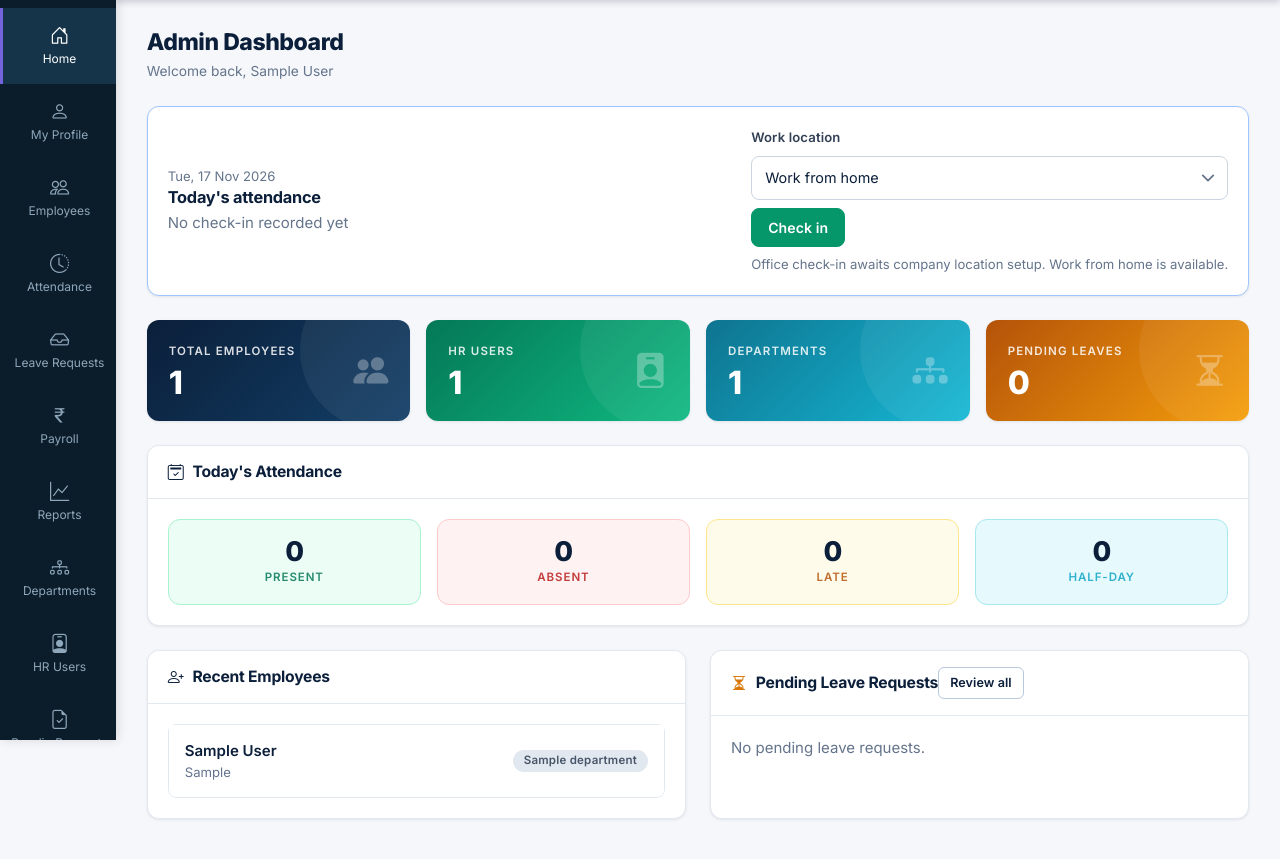
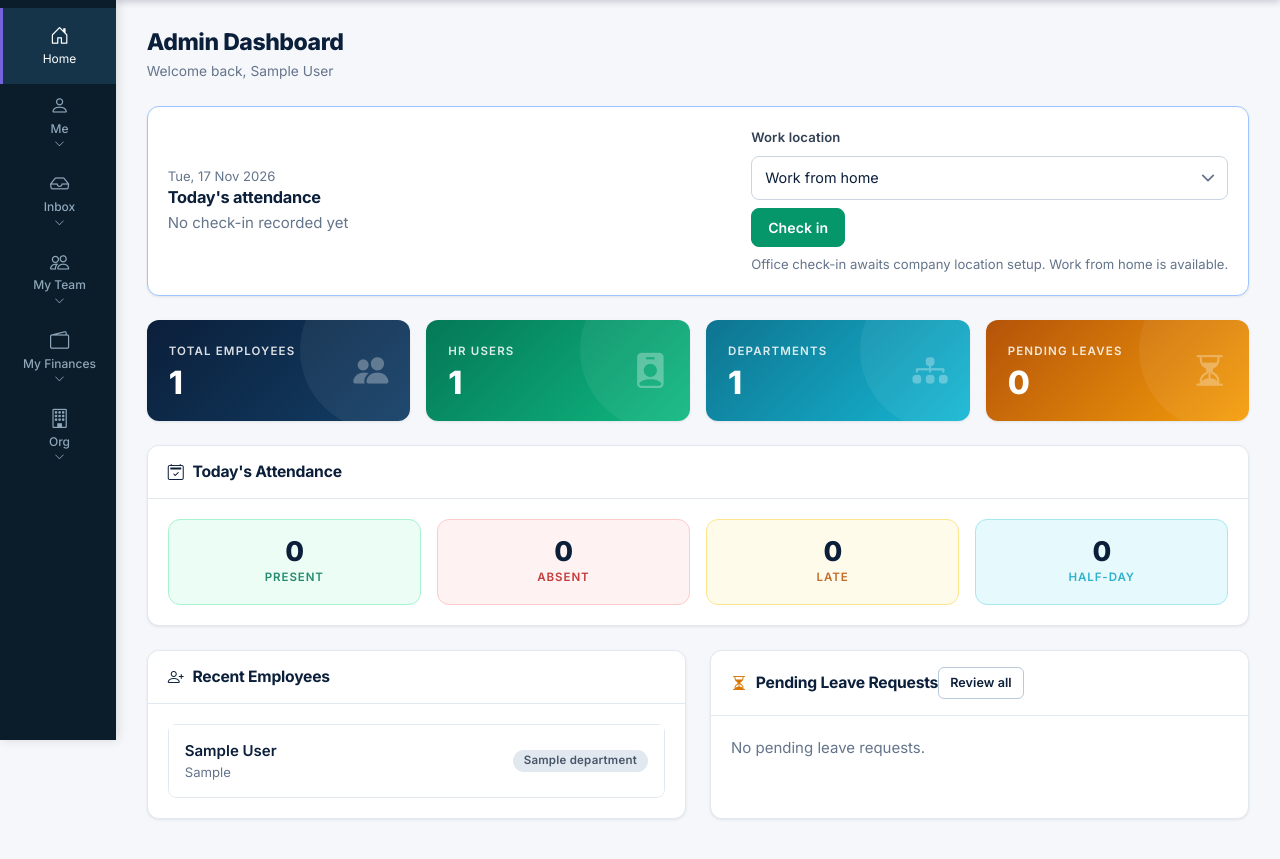
Before and after one commit to neethusanto/HRM_MANAGEMENT, a Django app: page /dashboard/admin/ in a window 1280 px wide. Shown: the part 60-919 px from the top of the page. Run offline with Django 5.2, Linux system fonts and the light colour scheme; a user stored in the database is signed in; tables that the repository leaves empty hold one stand-in row (values such as "Sample post").

Commit message:
Group sidebar navigation into expandable submenus

```diff
--- a/static/css/theme.css
+++ b/static/css/theme.css
@@ -739,6 +739,7 @@ html, body {
 .sidebar-brand:hover { color: #fff; }
 .sidebar-brand-mark { color: #fff; font-size: 1.1rem; }
 .sidebar-nav { display: flex; flex-direction: column; padding: 8px 0 16px; }
+.sidebar-group { width: 100%; }
 .sidebar-link {
     min-height: 76px;
     padding: 12px 7px;
@@ -755,6 +756,21 @@ html, body {
     transition: color .18s ease, background .18s ease;
 }
 .sidebar-link i { font-size: 1.2rem; line-height: 1; }
+.sidebar-group-toggle {
+    width: 100%;
+    background: transparent;
+    border-top: 0;
+    border-right: 0;
+    border-bottom: 0;
+    font-family: inherit;
+    font-size: .75rem;
+    font-weight: 500;
+    line-height: 1.2;
+    text-align: center;
+    cursor: pointer;
+}
+.sidebar-group-toggle .sidebar-chevron { margin-top: -3px; font-size: .65rem !important; transition: transform .18s ease; }
+.sidebar-group-toggle[aria-expanded="true"] .sidebar-chevron { transform: rotate(180deg); }
 .sidebar-link:hover,
 .sidebar-link:focus-visible,
 .sidebar-link.active {
--- a/templates/base.html
+++ b/templates/base.html
@@ -31,7 +31,7 @@
     {% load static %}
     <link rel="stylesheet" href="{% static 'css/style.css' %}">
     <link rel="stylesheet" href="{% static 'css/dashboard.css' %}">
-    <link rel="stylesheet" href="{% static 'css/theme.css' %}?v=20261117-5">
+    <link rel="stylesheet" href="{% static 'css/theme.css' %}?v=20261117-6">
     {% block extra_css %}{% endblock %}
 </head>
 <body class="role-{% if user.is_authenticated %}{{ user.profile.role }}{% else %}guest{% endif %}">
@@ -44,23 +44,60 @@
                 </a>
                 <nav class="sidebar-nav">
                     <a class="sidebar-link" href="{% if user.profile.role == 'admin' %}{% url 'Ems_app:admin_dashboard' %}{% elif user.profile.role == 'hr' %}{% url 'Ems_app:hr_dashboard' %}{% else %}{% url 'Ems_app:employee_dashboard' %}{% endif %}"><i class="bi bi-house-door"></i><span>Home</span></a>
-                    <a class="sidebar-link" href="{% url 'Ems_app:profile' %}"><i class="bi bi-person"></i><span>My Profile</span></a>
-                    {% if user.profile.role == 'employee' %}
-                        <a class="sidebar-link" href="{% url 'Ems_app:employee_attendance' %}"><i class="bi bi-clock-history"></i><span>Attendance</span></a>
-                        <a class="sidebar-link" href="{% url 'Ems_app:employee_attendance_calendar' %}"><i class="bi bi-calendar3"></i><span>Calendar</span></a>
-                        <a class="sidebar-link" href="{% url 'Ems_app:leave_list' %}"><i class="bi bi-inbox"></i><span>My Leave</span></a>
-                        <a class="sidebar-link" href="{% url 'Ems_app:salary_list' %}"><i class="bi bi-currency-rupee"></i><span>My Salary</span></a>
-                    {% else %}
-                        <a class="sidebar-link" href="{% url 'Ems_app:employee_list' %}"><i class="bi bi-people"></i><span>Employees</span></a>
-                        <a class="sidebar-link" href="{% url 'Ems_app:attendance_list' %}"><i class="bi bi-clock-history"></i><span>Attendance</span></a>
-                        <a class="sidebar-link" href="{% url 'Ems_app:leave_list' %}"><i class="bi bi-inbox"></i><span>Leave Requests</span></a>
-                        <a class="sidebar-link" href="{% url 'Ems_app:salary_list' %}"><i class="bi bi-currency-rupee"></i><span>Payroll</span></a>
-                        <a class="sidebar-link" href="{% url 'Ems_app:reports' %}"><i class="bi bi-graph-up"></i><span>Reports</span></a>
-                        {% if user.profile.role == 'admin' %}
-                            <a class="sidebar-link" href="{% url 'Ems_app:department_list' %}"><i class="bi bi-diagram-3"></i><span>Departments</span></a>
-                            <a class="sidebar-link" href="{% url 'Ems_app:hr_list' %}"><i class="bi bi-person-badge"></i><span>HR Users</span></a>
-                        {% endif %}
-                        <a class="sidebar-link" href="{% url 'Ems_app:payslip_request_list' %}"><i class="bi bi-file-earmark-check"></i><span>Payslip Requests</span></a>
+
+                    <section class="sidebar-group">
+                        <button class="sidebar-link sidebar-group-toggle" type="button" aria-expanded="false" aria-controls="navMe">
+                            <i class="bi bi-person"></i><span>Me</span><i class="bi bi-chevron-down sidebar-chevron"></i>
+                        </button>
+                        <div class="sidebar-subnav" id="navMe" hidden>
+                            <a class="sidebar-sublink" href="{% url 'Ems_app:profile' %}"><i class="bi bi-person-vcard"></i><span>My Profile</span></a>
+                            <a class="sidebar-sublink" href="{% url 'Ems_app:employee_attendance' %}"><i class="bi bi-clock-history"></i><span>Attendance Log</span></a>
+                            <a class="sidebar-sublink" href="{% url 'Ems_app:employee_attendance_calendar' %}"><i class="bi bi-calendar3"></i><span>Calendar</span></a>
+                        </div>
+                    </section>
+
+                    <section class="sidebar-group">
+                        <button class="sidebar-link sidebar-group-toggle" type="button" aria-expanded="false" aria-controls="navInbox">
+                            <i class="bi bi-inbox"></i><span>Inbox</span><i class="bi bi-chevron-down sidebar-chevron"></i>
+                        </button>
+                        <div class="sidebar-subnav" id="navInbox" hidden>
+                            <a class="sidebar-sublink" href="{% url 'Ems_app:leave_list' %}"><i class="bi bi-calendar2-check"></i><span>{% if user.profile.role == 'employee' %}My Leave{% else %}Leave Requests{% endif %}</span></a>
+                            {% if user.profile.role != 'employee' %}<a class="sidebar-sublink" href="{% url 'Ems_app:payslip_request_list' %}"><i class="bi bi-file-earmark-check"></i><span>Payslip Requests</span></a>{% endif %}
+                        </div>
+                    </section>
+
+                    {% if user.profile.role != 'employee' %}
+                        <section class="sidebar-group">
+                            <button class="sidebar-link sidebar-group-toggle" type="button" aria-expanded="false" aria-controls="navTeam">
+                                <i class="bi bi-people"></i><span>My Team</span><i class="bi bi-chevron-down sidebar-chevron"></i>
+                            </button>
+                            <div class="sidebar-subnav" id="navTeam" hidden>
+                                <a class="sidebar-sublink" href="{% url 'Ems_app:employee_list' %}"><i class="bi bi-person-lines-fill"></i><span>Employees</span></a>
+                                <a class="sidebar-sublink" href="{% url 'Ems_app:attendance_list' %}"><i class="bi bi-clock-history"></i><span>Team Attendance</span></a>
+                            </div>
+                        </section>
+                    {% endif %}
+
+                    <section class="sidebar-group">
+                        <button class="sidebar-link sidebar-group-toggle" type="button" aria-expanded="false" aria-controls="navFinance">
+                            <i class="bi bi-wallet2"></i><span>My Finances</span><i class="bi bi-chevron-down sidebar-chevron"></i>
+                        </button>
+                        <div class="sidebar-subnav" id="navFinance" hidden>
+                            <a class="sidebar-sublink" href="{% url 'Ems_app:salary_list' %}"><i class="bi bi-currency-rupee"></i><span>{% if user.profile.role == 'employee' %}My Salary{% else %}Salary Records{% endif %}</span></a>
+                            {% if user.profile.role != 'employee' %}<a class="sidebar-sublink" href="{% url 'Ems_app:reports' %}"><i class="bi bi-graph-up"></i><span>Reports</span></a>{% endif %}
+                        </div>
+                    </section>
+
+                    {% if user.profile.role == 'admin' %}
+                        <section class="sidebar-group">
+                            <button class="sidebar-link sidebar-group-toggle" type="button" aria-expanded="false" aria-controls="navOrg">
+                                <i class="bi bi-building"></i><span>Org</span><i class="bi bi-chevron-down sidebar-chevron"></i>
+                            </button>
+                            <div class="sidebar-subnav" id="navOrg" hidden>
+                                <a class="sidebar-sublink" href="{% url 'Ems_app:department_list' %}"><i class="bi bi-diagram-3"></i><span>Departments</span></a>
+                                <a class="sidebar-sublink" href="{% url 'Ems_app:hr_list' %}"><i class="bi bi-person-badge"></i><span>HR Users</span></a>
+                            </div>
+                        </section>
                     {% endif %}
                 </nav>
             </aside>
@@ -171,6 +208,23 @@
             const toggle = document.getElementById('sidebarToggle');
             const backdrop = document.getElementById('sidebarBackdrop');
             if (!shell || !toggle || !backdrop) return;
+            const groups = Array.from(shell.querySelectorAll('.sidebar-group-toggle'));
+            groups.forEach(function (button) {
+                button.addEventListener('click', function () {
+                    const submenu = document.getElementById(button.getAttribute('aria-controls'));
+                    const shouldOpen = button.getAttribute('aria-expanded') !== 'true';
+                    groups.forEach(function (otherButton) {
+                        if (otherButton === button) return;
+                        otherButton.setAttribute('aria-expanded', 'false');
+                        otherButton.classList.remove('active');
+                        const otherMenu = document.getElementById(otherButton.getAttribute('aria-controls'));
+                        if (otherMenu) otherMenu.hidden = true;
+                    });
+                    button.setAttribute('aria-expanded', String(shouldOpen));
+                    button.classList.toggle('active', shouldOpen);
+                    if (submenu) submenu.hidden = !shouldOpen;
+                });
+            });
             function closeSidebar() {
                 shell.classList.remove('sidebar-open');
                 toggle.setAttribute('aria-expanded', 'false');
@@ -184,7 +238,7 @@
                 if (event.key === 'Escape') closeSidebar();
             });
             const currentPath = window.location.pathname.replace(/\/+$/, '') || '/';
-            const candidates = Array.from(shell.querySelectorAll('.sidebar-link')).map(function (link) {
+            const candidates = Array.from(shell.querySelectorAll('.sidebar-link[href], .sidebar-sublink')).map(function (link) {
                 return { link: link, path: new URL(link.href, window.location.origin).pathname.replace(/\/+$/, '') || '/' };
             }).sort(function (a, b) { return b.path.length - a.path.length; });
             const active = candidates.find(function (item) {
@@ -193,7 +247,20 @@
             if (active) {
                 active.link.classList.add('active');
                 active.link.setAttribute('aria-current', 'page');
+                const group = active.link.closest('.sidebar-group');
+                if (group) {
+                    const groupButton = group.querySelector('.sidebar-group-toggle');
+                    const submenu = group.querySelector('.sidebar-subnav');
+                    if (groupButton) {
+                        groupButton.classList.add('active');
+                        groupButton.setAttribute('aria-expanded', 'true');
+                    }
+                    if (submenu) submenu.hidden = false;
+                }
             }
+            shell.querySelectorAll('.sidebar-sublink').forEach(function (link) {
+                link.addEventListener('click', closeSidebar);
+            });
         })();
     </script>
 
```
Also changed, not shown: other parts of static/css/theme.css (+27 -0 lines).
